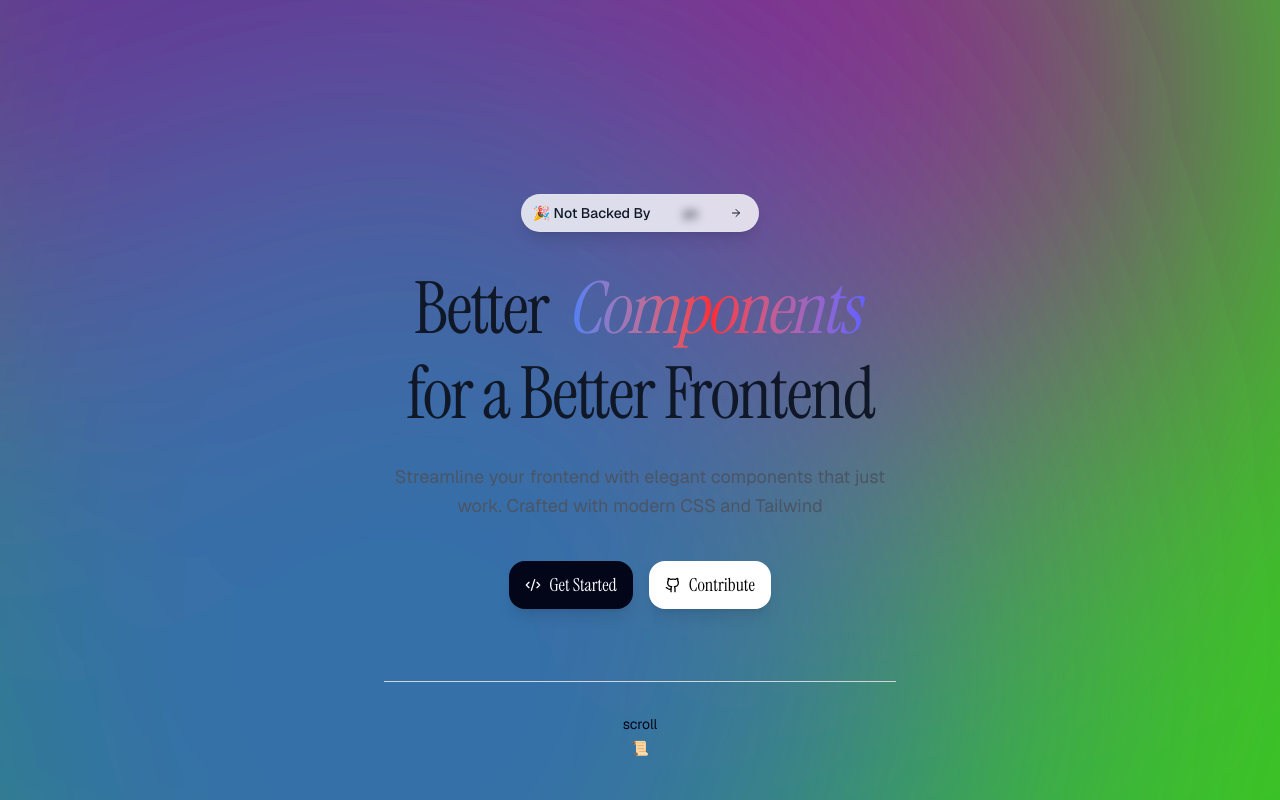
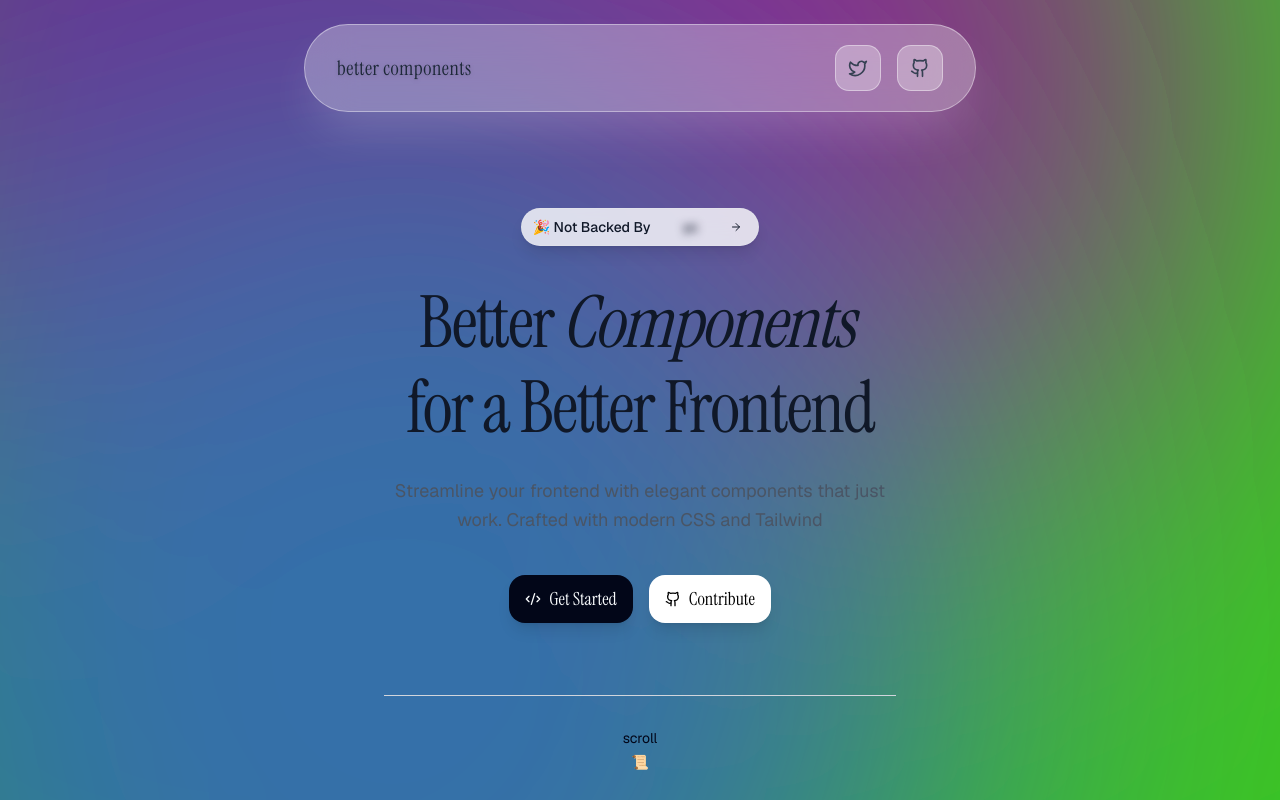
Before and after one commit to bikash1376/better-components, a Next.js app: page / in a window 1280 px wide. Shown: the top 800 px of the page. Built offline with nearby package versions, Linux system fonts and the light colour scheme.

Commit message:
bg copy done

```diff
--- /dev/null
+++ b/src/Test.tsx
@@ -0,0 +1,29 @@
+import React from 'react'
+
+const Test = () => {
+  return (
+    <div className="min-h-screen w-full relative">
+  {/* SVG Background */}
+  <div
+    className="fixed inset-0 z-0 min-h-screen w-full pointer-events-none"
+    style={{ width: '100vw', height: '100vh' }}
+    dangerouslySetInnerHTML={{ __html: `
+<svg xmlns="http://www.w3.org/2000/svg" viewBox="0 0 1536 776" preserveAspectRatio="none" style="width: 100%; height: 100%; position: absolute; top: 0; left: 0;">
+  <defs>
+    <filter id="blur1" x="-10%" y="-10%" width="120%" height="120%">
+      <feGaussianBlur stdDeviation="161" result="blur" />
+    </filter>
+  </defs>
+  <rect width="100%" height="100%" fill="hsl(342, 55.475705725419225%, 71.77010815724385%)" />
+  <g filter="url(#blur1)">
+    <circle cx="1214.2416589067234" cy="643.9895795901658" r="630.6666637193853" fill="hsl(144, 69.3954588142245%, 72.41834449255308%)" /><circle cx="1477.342859251179" cy="635.6647723011514" r="569.8415561393299" fill="hsl(196, 60.28296318909516%, 64.11271301738536%)" /><circle cx="734.8443785084864" cy="427.7855844171152" r="554.4689486022133" fill="hsl(9, 76.36769759790894%, 65.33010970105882%)" /><circle cx="521.8309848910073" cy="366.0204596876938" r="590.029871039864" fill="hsl(261, 50.582132361924664%, 74.72848296424453%)" /><circle cx="1047.075272761006" cy="553.7501258214362" r="631.1855458966503" fill="hsl(28, 57.615143466262495%, 73.33735702028008%)" /><circle cx="1022.2863007867489" cy="539.870855840605" r="538.5378512343257" fill="hsl(296, 60.54066082674779%, 78.69425312260361%)" />
+  </g>
+</svg>` }}
+  />
+  <h1>hell yeah</h1>
+  {/* Your content here */}
+</div>
+  )
+}
+
+export default Test
--- a/src/app/components/hero.tsx
+++ b/src/app/components/hero.tsx
@@ -97,8 +97,8 @@ export default function Hero({ theme }: HeroProps) {
               className={`font-medium transition-colors duration-300 font-serif ${isPatternDark ? "text-white" : "text-gray-900 dark:text-gray-50"
                 }`}
               style={{ fontFamily: 'var(--font-instrument-serif)' }}
-            >
-              Better <i className="px-[8px] bg-gradient-to-l from-indigo-500 via-red-500 to-blue-500 text-transparent bg-clip-text">Components</i>
+            >Better
+               <i className="px-[8px]">Components</i>
 
             </span>
           </h1>
--- a/src/app/components/navbar.tsx
+++ b/src/app/components/navbar.tsx
@@ -11,28 +11,19 @@ export default function Navbar({ theme }: NavbarProps) {
   const isPatternDark = theme === "dark"
 
   return (
-    <nav className="w-full py-6">
+    <nav className="w-full py-6 relative z-50">
       <div className="container flex items-center justify-center mx-auto px-4 sm:px-6 lg:px-8">
-        <div className={`w-full max-w-2xl rounded-full px-6 py-4 shadow-lg backdrop-blur-md transition-all duration-300 border ${
+        <div className={`w-full max-w-2xl rounded-full px-8 py-5 transition-all duration-500 border ${
           isPatternDark
-            ? "bg-black/40 border-white/20"
-            : "bg-white/80 border-gray-200/50"
+            ? "bg-white/10 backdrop-blur-xl border-white/20 shadow-2xl shadow-black/20"
+            : "bg-white/30 backdrop-blur-xl border-white/40 shadow-2xl shadow-white/20"
         }`}>
           <div className="flex items-center justify-between">
             {/* Brand Name */}
             <div className="flex gap-2">
-
-
-            {/* <Image
-            src="/images/image.png"
-            alt="Better Components Logo"
-            width={150}
-            height={40}
-            className="h-10 w-auto"
-          /> */}
               <span
-              className={`font-serif font-normal tracking-wide transition-colors duration-300 text-lg ${
-                isPatternDark ? "text-white" : "text-gray-700"
+                className={`font-serif font-normal tracking-wide transition-colors duration-300 text-xl ${
+                  isPatternDark ? "text-white drop-shadow-lg" : "text-gray-800 drop-shadow-sm"
                 }`}
                 style={{ fontFamily: 'var(--font-instrument-serif' }}
               >
@@ -40,87 +31,51 @@ export default function Navbar({ theme }: NavbarProps) {
               </span>
             </div>
 
-            {/* Navigation Links */}
-            <div className="flex items-center gap-6">
-              {/* <a
-                href="#"
-                className={`font-medium transition-colors duration-300 text-sm ${
-                  isPatternDark ? "text-gray-300 hover:text-white" : "text-gray-600 hover:text-gray-900"
-                }`}
-              >
-                about
-              </a> */}
+            {/* Social Icons */}
+            <div className="flex items-center gap-4">
               <a
                 href="https://twitter.com/bikashtrix"
                 target="_blank"
                 rel="noopener noreferrer"
-            className={`rounded-full p-1.5 sm:p-2 transition-all duration-300 ${isPatternDark ? "hover:bg-white/10" : "hover:bg-neutral-100 dark:hover:bg-neutral-800"
+                className={`rounded-xl p-3 transition-all duration-300 hover:scale-110 ${
+                  isPatternDark
+                    ? "bg-white/10 hover:bg-white/20 text-white border border-white/20"
+                    : "bg-white/30 hover:bg-white/50 text-gray-700 border border-white/40"
                 }`}
                 aria-label="Twitter"
               >
                 <Twitter
-              className={`h-5 w-5 sm:h-6 sm:w-6 transition-colors duration-300 ${isPatternDark
-                ? "text-white hover:text-neutral-300"
-                : "text-neutral-800 hover:text-neutral-600 dark:text-neutral-200 dark:hover:text-neutral-400"
+                  className={`h-5 w-5 transition-colors duration-300 ${
+                    isPatternDark
+                      ? "text-white"
+                      : "text-gray-700"
                   }`}
-              strokeWidth={1.5}
+                  strokeWidth={2}
                 />
               </a>
               <a
                 href="https://github.com/bikash-bari"
                 target="_blank"
                 rel="noopener noreferrer"
-            className={`rounded-full p-1.5 sm:p-2 transition-all duration-300 ${isPatternDark ? "hover:bg-white/10" : "hover:bg-neutral-100 dark:hover:bg-neutral-800"
+                className={`rounded-xl p-3 transition-all duration-300 hover:scale-110 ${
+                  isPatternDark
+                    ? "bg-white/10 hover:bg-white/20 text-white border border-white/20"
+                    : "bg-white/30 hover:bg-white/50 text-gray-700 border border-white/40"
                 }`}
                 aria-label="GitHub"
               >
                 <Github
-              className={`h-5 w-5 sm:h-6 sm:w-6 transition-colors duration-300 ${isPatternDark
-                ? "text-white hover:text-neutral-300"
-                : "text-neutral-800 hover:text-neutral-600 dark:text-neutral-200 dark:hover:text-neutral-400"
+                  className={`h-5 w-5 transition-colors duration-300 ${
+                    isPatternDark
+                      ? "text-white"
+                      : "text-gray-700"
                   }`}
-              strokeWidth={1.5}
+                  strokeWidth={2}
                 />
               </a>
             </div>
           </div>
         </div>
-
-        {/* Social Icons - Positioned outside the navbar container */}
-        {/* <div className="absolute right-4 sm:right-6 lg:right-8 flex items-center gap-2">
-          <a
-            href="https://twitter.com/bikashtrix"
-            target="_blank"
-            rel="noopener noreferrer"
-            className={`rounded-full p-1.5 sm:p-2 transition-all duration-300 ${isPatternDark ? "hover:bg-white/10" : "hover:bg-neutral-100 dark:hover:bg-neutral-800"
-              }`}
-            aria-label="Twitter"
-          >
-            <Twitter
-              className={`h-5 w-5 sm:h-6 sm:w-6 transition-colors duration-300 ${isPatternDark
-                ? "text-white hover:text-neutral-300"
-                : "text-neutral-800 hover:text-neutral-600 dark:text-neutral-200 dark:hover:text-neutral-400"
-                }`}
-              strokeWidth={1.5}
-            />
-          </a>
-          <a
-            href="https://github.com/bikash-bari"
-            target="_blank"
-            rel="noopener noreferrer"
-            className={`rounded-full p-1.5 sm:p-2 transition-all duration-300 ${isPatternDark ? "hover:bg-white/10" : "hover:bg-neutral-100 dark:hover:bg-neutral-800"
-              }`}
-            aria-label="GitHub"
-          >
-            <Github
-              className={`h-5 w-5 sm:h-6 sm:w-6 transition-colors duration-300 ${isPatternDark
-                ? "text-white hover:text-neutral-300"
-                : "text-neutral-800 hover:text-neutral-600 dark:text-neutral-200 dark:hover:text-neutral-400"
-                }`}
-              strokeWidth={1.5}
-            />
-          </a>
-        </div> */}
       </div>
     </nav>
   )
--- a/src/app/components/pattern-showcase.tsx
+++ b/src/app/components/pattern-showcase.tsx
@@ -23,6 +23,30 @@ export default function PatternShowcase() {
     height: typeof window !== 'undefined' ? window.innerHeight : 1080,
   });
 
+  // Create the React component
+  const BeautifulSvg = () => (
+    <div className="min-h-screen w-full relative">
+      {/* SVG Background */}
+      <div className="absolute inset-0 z-0" dangerouslySetInnerHTML={{ __html: svg }} />
+
+      {/* Your content here */}
+    </div>
+  );
+
+  // Function to convert React component to string
+  const getComponentString = () => {
+    return `<div className="min-h-screen w-full relative">
+  {/* SVG Background */}
+  <div
+    className="fixed inset-0 z-0 min-h-screen w-full pointer-events-none"
+    style={{ width: '100vw', height: '100vh' }}
+    dangerouslySetInnerHTML={{ __html: \`${svg}\` }}
+  />
+
+  {/* Your content here */}
+</div>`;
+  };
+
   const generateNewPattern = () => {
     // Pass the darkness value to the SVG generator
     setSvg(generateBlobSVG(viewport.width, viewport.height, darkness));
@@ -47,6 +71,7 @@ export default function PatternShowcase() {
     <>
       <div
         className="fixed inset-0 z-0 min-h-screen w-full"
+        style={{ width: '100vw', height: '100vh' }}
         dangerouslySetInnerHTML={{ __html: svg }}
       />
       <div className="sticky flex flex-col items-center justify-center min-h-screen">
@@ -76,15 +101,15 @@ export default function PatternShowcase() {
             <button
               onClick={async () => {
                 try {
-            await navigator.clipboard.writeText(svg);
-            alert('SVG copied to clipboard!');
+                  await navigator.clipboard.writeText(getComponentString());
+                  alert('React component copied to clipboard!');
                 } catch (err) {
-            console.error('Failed to copy SVG: ', err);
+                  console.error('Failed to copy component: ', err);
                 }
               }}
               className="px-4 py-2 text-white bg-blue-600 rounded-md shadow-lg hover:bg-blue-700 transition-colors"
             >
-        Copy SVG
+              Copy Component
             </button>
           </div>
         </div>
--- a/src/app/ext/blobBg.ts
+++ b/src/app/ext/blobBg.ts
@@ -30,13 +30,13 @@ export function generateBlobSVG(
   }
 
   return `
-<svg xmlns="http://www.w3.org/2000/svg" viewBox="0 0 ${width} ${height}" width="${width}" height="${height}">
+<svg xmlns="http://www.w3.org/2000/svg" viewBox="0 0 ${width} ${height}" preserveAspectRatio="none" style="width: 100%; height: 100%; position: absolute; top: 0; left: 0;">
   <defs>
     <filter id="blur1" x="-10%" y="-10%" width="120%" height="120%">
       <feGaussianBlur stdDeviation="161" result="blur" />
     </filter>
   </defs>
-  <rect width="${width}" height="${height}" fill="${bgColor}" />
+  <rect width="100%" height="100%" fill="${bgColor}" />
   <g filter="url(#blur1)">
     ${blobs}
   </g>
--- a/src/app/globals.css
+++ b/src/app/globals.css
@@ -1,4 +1,4 @@
-@tailwindcss;
+/* @tailwindcss; */
 @import "tailwindcss";
 @import "tw-animate-css";
 
--- a/src/app/layout.tsx
+++ b/src/app/layout.tsx
@@ -461,14 +461,14 @@ export default function RootLayout({
         <link rel="manifest" href="/site.webmanifest" />
       </head>
       <body
-        className={`${GeistSans.className} ${instrumentSerif.variable} bg-background text-foreground antialiased min-h-screen flex items-center justify-center`}
+        className={`${GeistSans.className} ${instrumentSerif.variable} bg-background text-foreground antialiased min-h-screen`}
       >
         <ThemeProvider
           attribute="class"
           defaultTheme="light"
           enableSystem={false}
         >
-          <div className="w-full max-w-7xl mx-auto px-4 sm:px-6 lg:px-8">
+          <div className="w-full">
             {children}
             <Analytics />
             <SpeedInsights />
--- a/src/app/page.tsx
+++ b/src/app/page.tsx
@@ -5,11 +5,11 @@ import Navbar from "./components/navbar";
 import Footer from "./components/footer";
 import PatternShowcase from "./components/pattern-showcase";
 import { useState, useEffect } from "react";
-import { ThemeProvider } from "./components/theme-provider";
 import { gridPatterns } from "./utils/patterns";
 import { Toaster } from "sonner";
 // import SupportDropdown from "./components/SupportDropdownProps ";
 import ReturnToPreview from "./components/ReturnToPreview";
+import Test from "@/Test";
 
 export default function Home() {
   const [activePattern, setActivePattern] = useState<string | null>(null);
@@ -41,13 +41,12 @@ export default function Home() {
 
   return (
     <>
-      <ThemeProvider attribute="class" defaultTheme="light" enableSystem>
       <div className="min-h-screen relative">
         {/* Apply the active pattern as background */}
         {activePatternObj && (
           <div className="fixed inset-0 z-0" style={activePatternObj.style} />
         )}
-          <div className="relative z-10">
+        <div className="relative z-20">
           <Navbar theme={theme} />
           {/* <SupportDropdown theme={theme}/> */}
           <Hero
@@ -55,17 +54,13 @@ export default function Home() {
             setActivePattern={setActivePattern}
             theme={theme}
           />
-            <PatternShowcase
-              // activePattern={activePattern}
-              // setActivePattern={setActivePattern}
-              // theme={theme}
-            />
+          <PatternShowcase />
           <Footer theme={theme} />
         </div>
         <ReturnToPreview theme={theme}  />
       </div>
       <Toaster />
-      </ThemeProvider>
+      {/* <Test /> */}
     </>
   );
 }
```
Lines whose indentation alone changed are shown as unchanged.
